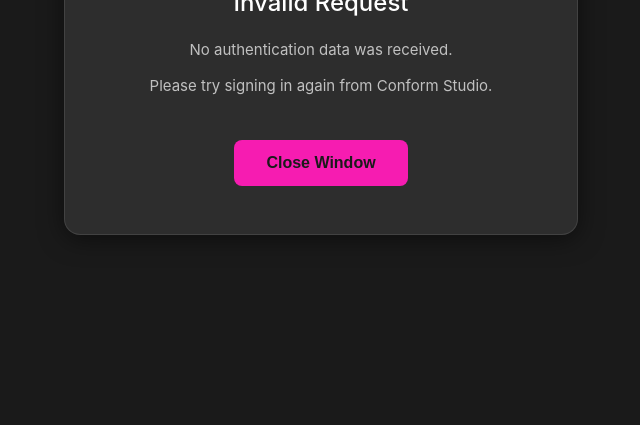
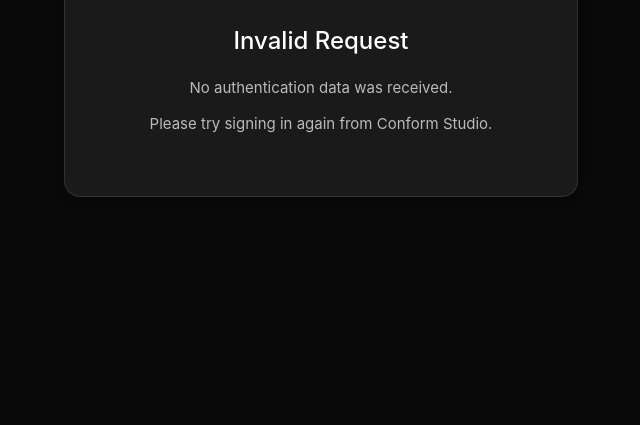
Before and after one commit to jordantaylorfuller/conform-studio-auth, a plain HTML site: page index.html in a window 1280 px wide. Shown: the part 375-800 px from the top of the page, without its empty margins (319-959 px from the left). Drawn offline with Linux system fonts and the light colour scheme.

Commit message:
fix: Match exact colors and remove close button
- Change background to darker #0a0a0a (was #1a1a1a)
- Change container background to #1a1a1a (was #2d2d2d)
- Remove "Close Window" button from invalid state
- Match exact appearance of local OAuth server

🤖 Generated with [Claude Code](https://claude.ai/code)

Co-Authored-By: Claude <noreply@anthropic.com>

```diff
--- a/index.html
+++ b/index.html
@@ -31,14 +31,14 @@
             display: flex;
             align-items: center;
             justify-content: center;
-            background-color: #1a1a1a;
+            background-color: #0a0a0a;
             color: #ffffff;
             line-height: 1.6;
         }
 
         .container {
             text-align: center;
-            background-color: #2d2d2d;
+            background-color: #1a1a1a;
             border-radius: 16px;
             padding: 48px 56px;
             max-width: 600px;
@@ -186,7 +186,6 @@
             <h2 style="color: #ffffff; font-size: 24px; font-weight: 500; margin-bottom: 16px;">Invalid Request</h2>
             <p>No authentication data was received.</p>
             <p>Please try signing in again from Conform Studio.</p>
-            <button onclick="window.close()" class="button" style="margin-top: 30px;">Close Window</button>
         </div>
     </div>
 
```
